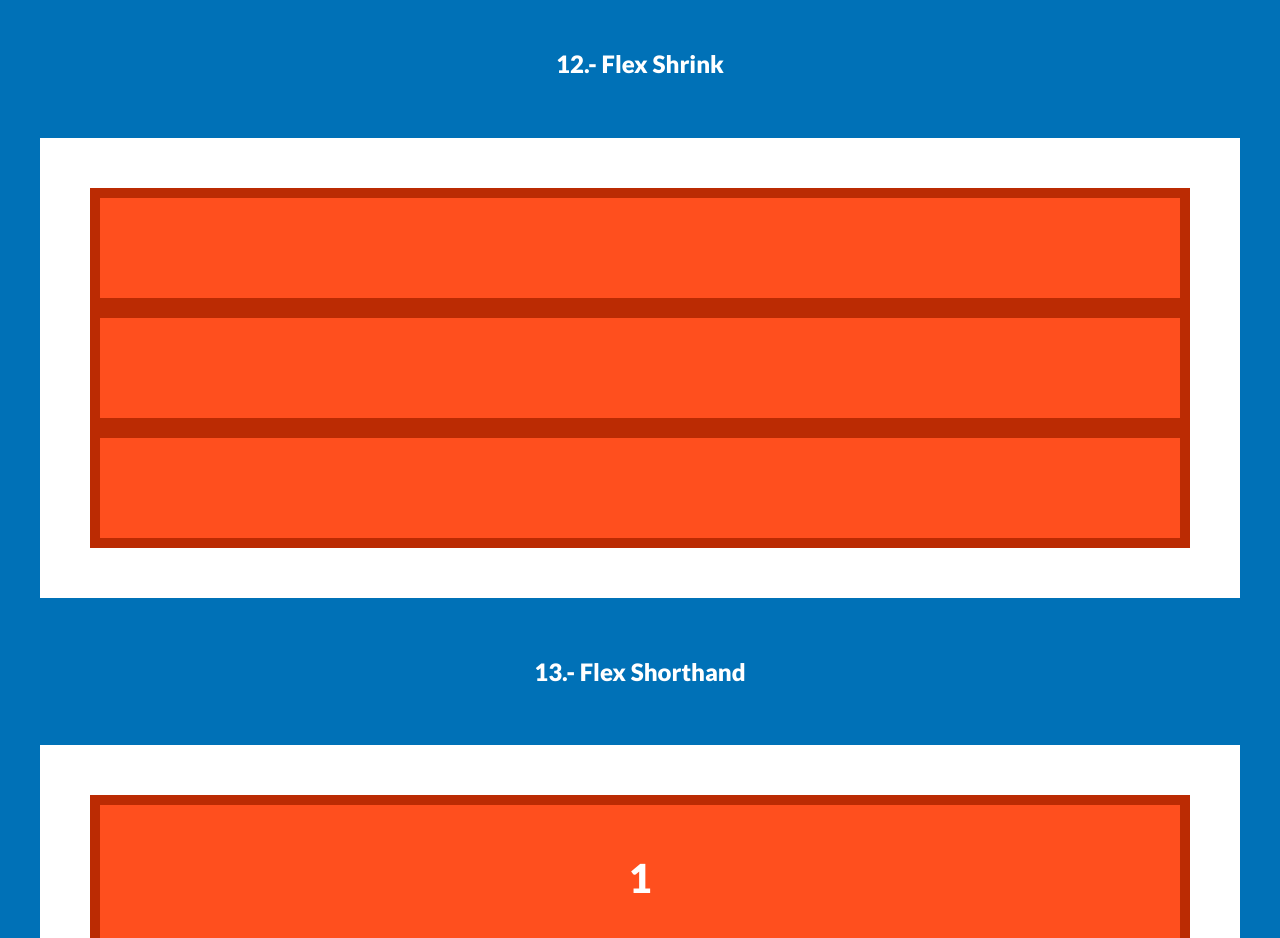
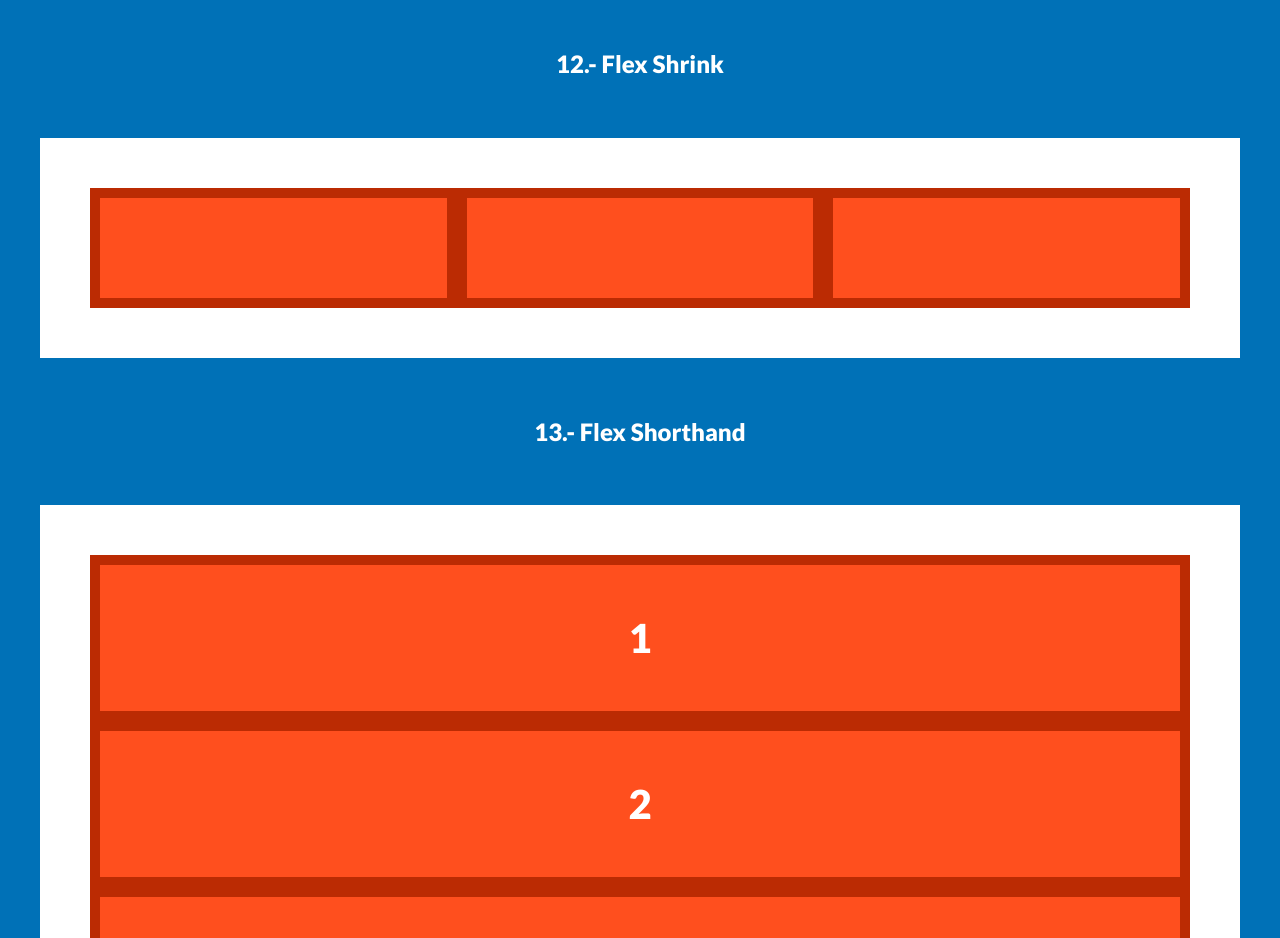
Before and after one commit to ManuUSS/flexbox-grid, a plain HTML site: page index.html in a window 1280 px wide. Shown: the part 7480-8418 px from the top of the page. Drawn offline with Linux system fonts and the light colour scheme.

Commit message:
new: flex shrink

```diff
--- a/css/style.css
+++ b/css/style.css
@@ -182,3 +182,18 @@ h1, h2 {
 .d-flex-11 .box:nth-child(3) {
     flex-grow: 1;
 }
+
+.d-flex-12 {
+    display: flex;
+}
+
+.d-flex-12 .box {
+    flex-grow: 1;
+    flex-basis: 300px;
+}
+
+.d-flex-12 .box:nth-child(3) {
+    flex-shrink: 2;
+    /* flex-shrink: 1; Valor inicial*/
+    /* El flex shrink afecta en cuanto al tamano se hace mas pequeno */
+}
```
